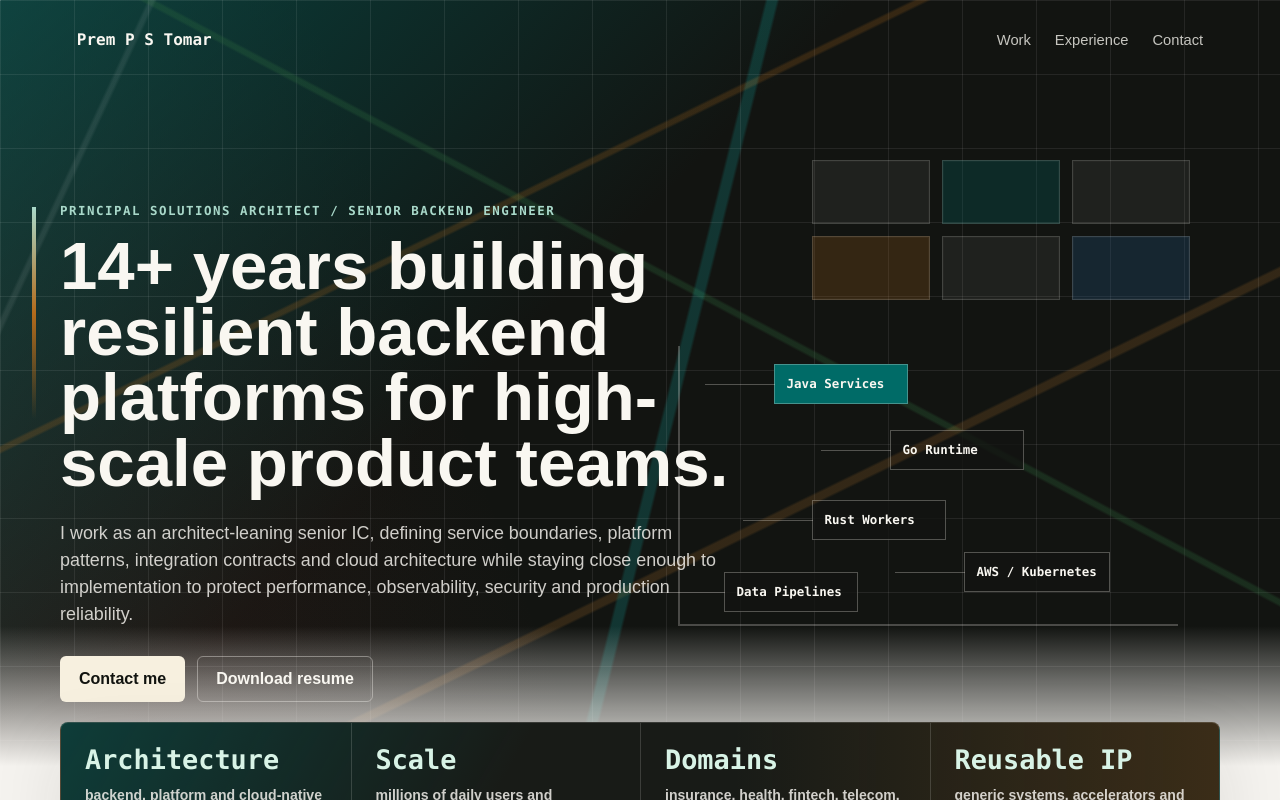
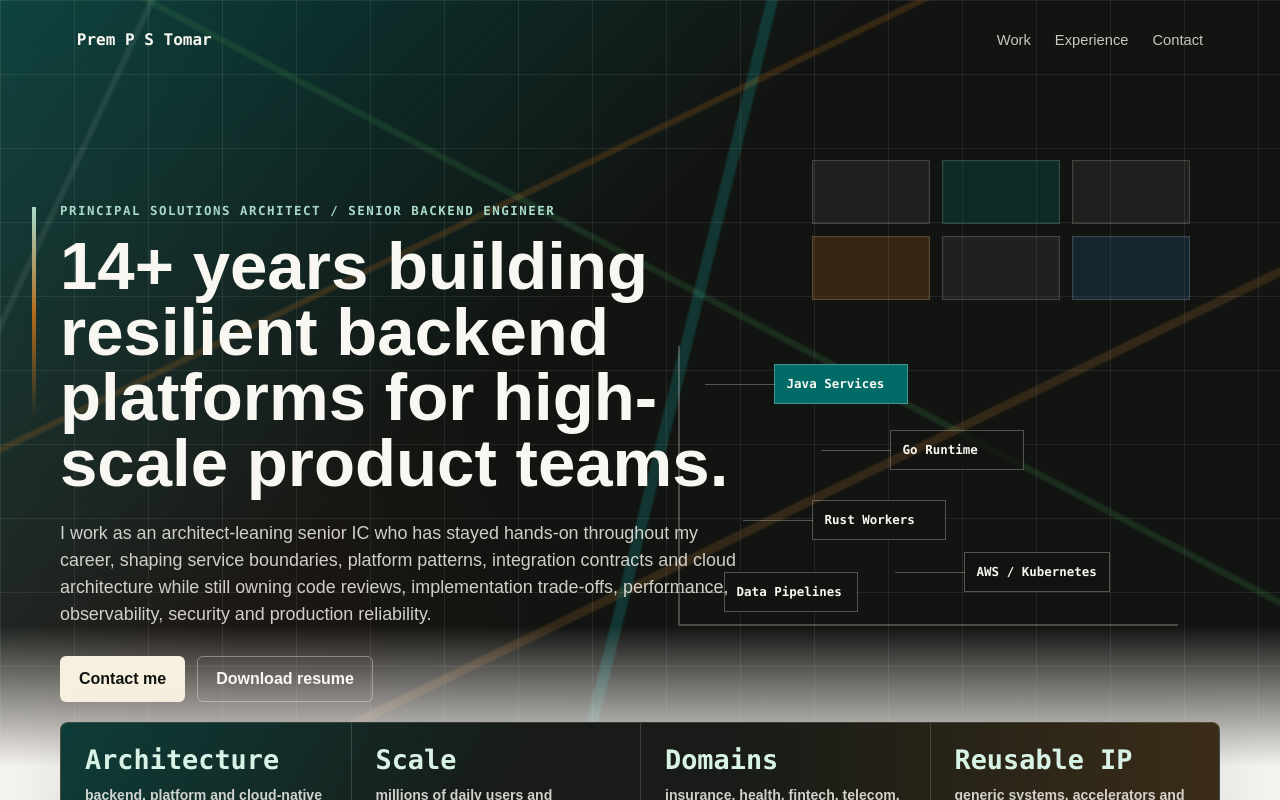
Before and after one commit to Prem-Tomar/portfolio, a React (Vite) app: page / in a window 1280 px wide. Shown: the top 800 px of the page. Built offline with nearby package versions, Linux system fonts and the light colour scheme.

Commit message:
Clarify hands-on architect positioning

```diff
--- a/app/page.tsx
+++ b/app/page.tsx
@@ -158,10 +158,10 @@ export default function Home() {
           <p className="eyebrow">Principal Solutions Architect / Senior Backend Engineer</p>
           <h1>14+ years building resilient backend platforms for high-scale product teams.</h1>
           <p className="hero-copy">
-            I work as an architect-leaning senior IC, defining service boundaries, platform
-            patterns, integration contracts and cloud architecture while staying close enough to
-            implementation to protect performance, observability, security and production
-            reliability.
+            I work as an architect-leaning senior IC who has stayed hands-on throughout my career,
+            shaping service boundaries, platform patterns, integration contracts and cloud
+            architecture while still owning code reviews, implementation trade-offs, performance,
+            observability, security and production reliability.
           </p>
           <div className="hero-actions" aria-label="Portfolio actions">
             <a className="button button-primary" href={whatsappUrl} target="_blank" rel="noreferrer">
```
